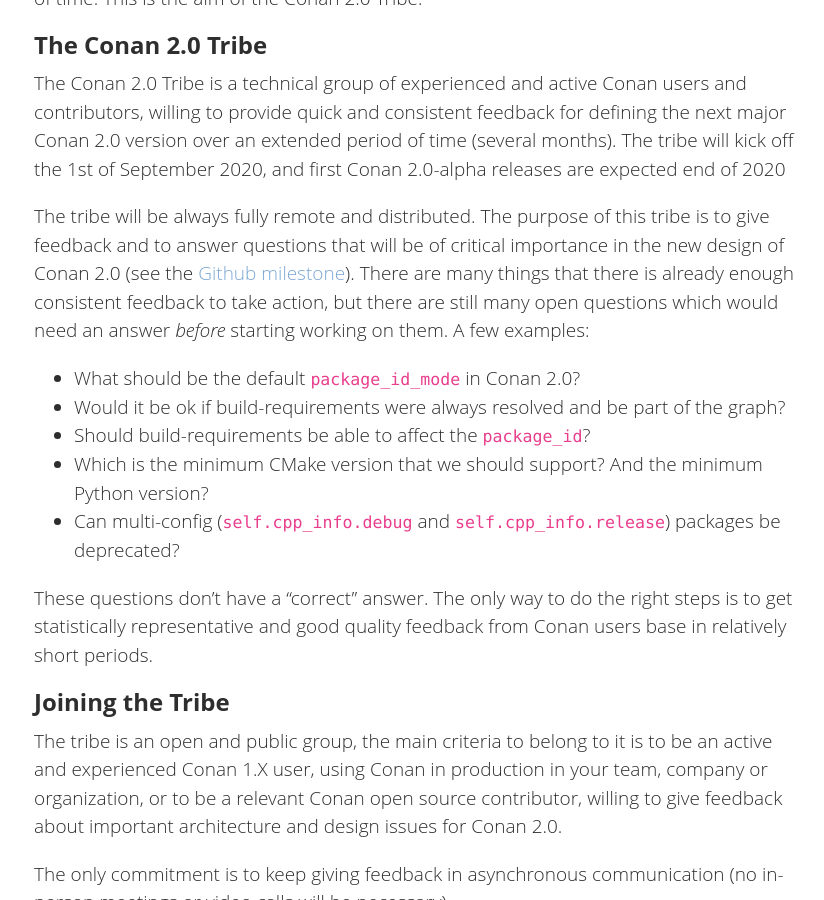
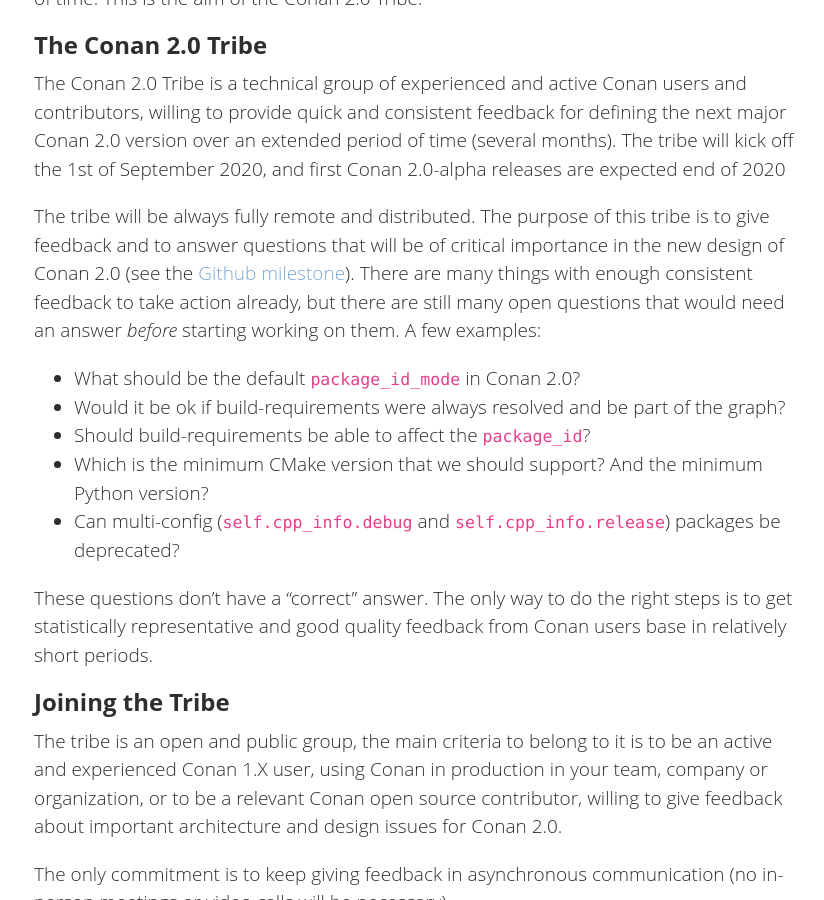
Before and after one commit to conan-io/conan-io.github.io, a Jekyll site: the page built from _posts/2020-07-28-Launching-Conan-2.0-Tribe.markdown, in a window 1280 px wide and 900 px high, scrolled down 1430 px. Shown: the whole window, without its empty margins (18-842 px from the left). Built offline with Jekyll 4.4.1, drawn with Linux system fonts in a browser that asks for light colours; comment, search, counter and statistics services are not loaded.

Commit message:
Update _posts/2020-07-28-Launching-Conan-2.0-Tribe.markdown
Co-authored-by: Daniel <danimanzaneque@gmail.com>

```diff
--- a/_posts/2020-07-28-Launching-Conan-2.0-Tribe.markdown
+++ b/_posts/2020-07-28-Launching-Conan-2.0-Tribe.markdown
@@ -23,7 +23,7 @@ The feedback that we have received, especially contributions, bug reports, featu
 
 The Conan 2.0 Tribe is a technical group of experienced and active Conan users and contributors, willing to provide quick and consistent feedback for defining the next major Conan 2.0 version over an extended period of time (several months). The tribe will kick off the 1st of September 2020, and first Conan 2.0-alpha releases are expected end of 2020
 
-The tribe will be always fully remote and distributed. The purpose of this tribe is to give feedback and to answer questions that will be of critical importance in the new design of Conan 2.0 (see the [Github milestone](https://github.com/conan-io/conan/milestone/59)). There are many things that there is already enough consistent feedback to take action, but there are still many open questions which would need an answer *before* starting working on them. A few examples:
+The tribe will be always fully remote and distributed. The purpose of this tribe is to give feedback and to answer questions that will be of critical importance in the new design of Conan 2.0 (see the [Github milestone](https://github.com/conan-io/conan/milestone/59)). There are many things with enough consistent feedback to take action already, but there are still many open questions that would need an answer *before* starting working on them. A few examples:
 
 - What should be the default ``package_id_mode`` in Conan 2.0?
 - Would it be ok if build-requirements were always resolved and be part of the graph?
```
